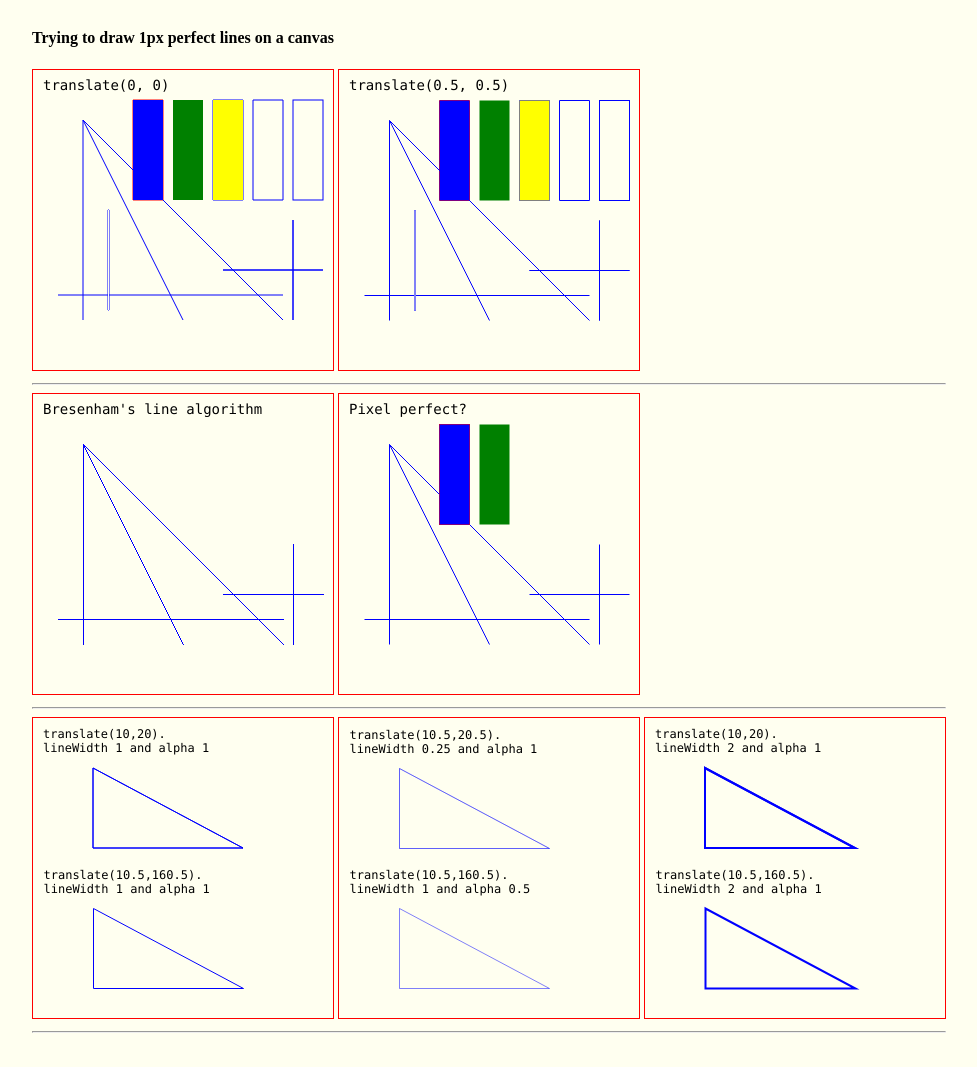
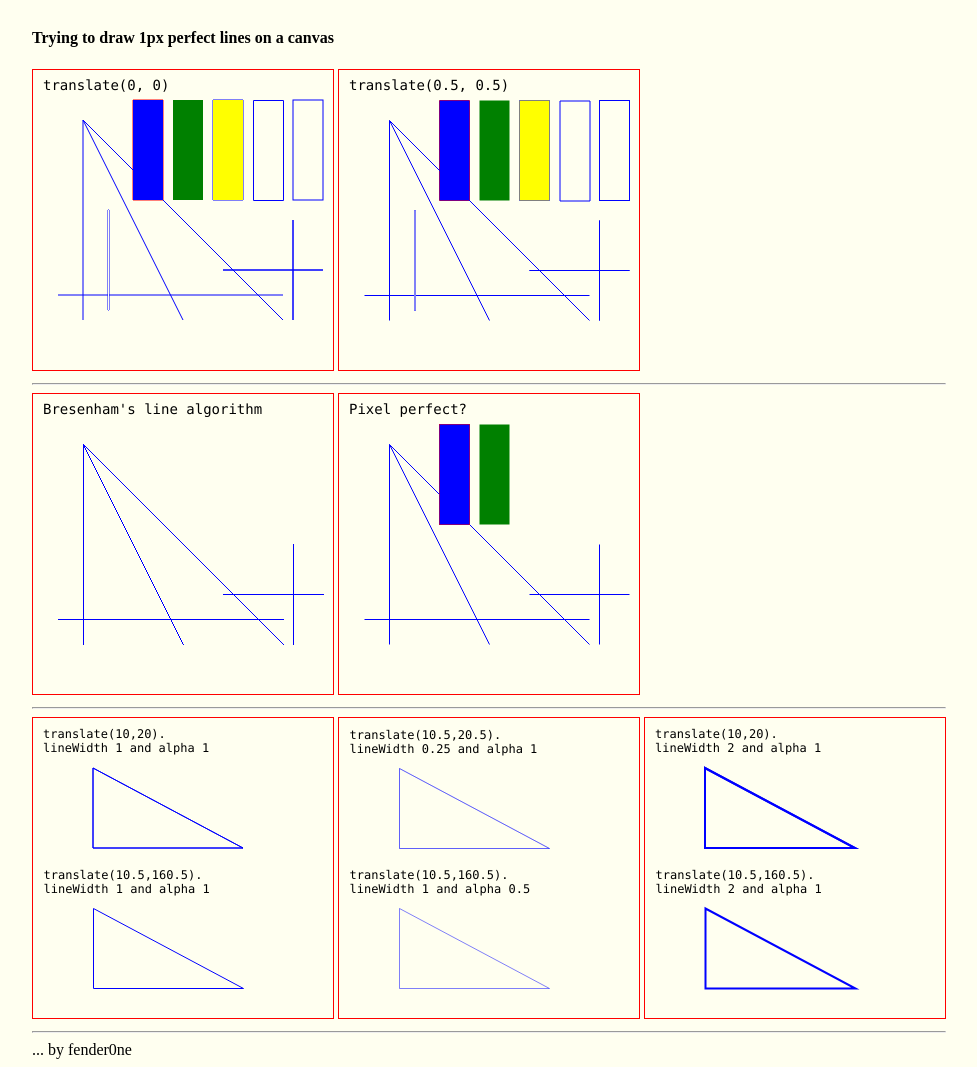
Before and after one commit to fender0ne/perfectLines, a plain HTML site: page index.html in a window 1280 px wide. Shown: the whole page, without its empty margins (151-1128 px from the left). Drawn offline with Linux system fonts and the light colour scheme.

Commit message:
[CHANGE] Reorganize index.html

```diff
--- a/index.html
+++ b/index.html
@@ -29,6 +29,7 @@
     <canvas id="triangle2" width="300" height="300"></canvas>
     <canvas id="triangle3" width="300" height="300"></canvas>
     <hr />
+    <span>... by fender0ne</span>
   </div>
 </body>
 
--- a/js/myTest.js
+++ b/js/myTest.js
@@ -45,7 +45,7 @@ function DrawExamples(ctx) {
   ctx.fillStyle = "green";
   ctx.fillRect(calculateNewX(1), y, width, height);
 
-  // 2: Rectangle using rect w fill color eqyual to the background color
+  // 2: Rectangle using rect w fill color equal to the background color
   // Note: almost indistinguishable between translate(0,0) and translate(0.5, 0.5),
   // but the border (outline) looks slightly better w translate(0.5, 0.5)
   ctx.beginPath();
@@ -60,7 +60,7 @@ function DrawExamples(ctx) {
   // 3: Rectangle using rect w/o fill
   ctx.beginPath();
   ctx.strokeStyle = "blue";
-  ctx.rect(calculateNewX(3), y, width, height);
+  ctx.rect(calculateNewX(3) + 0.5, y + 0.5, width, height);
   ctx.stroke();
   ctx.closePath();
 
```
